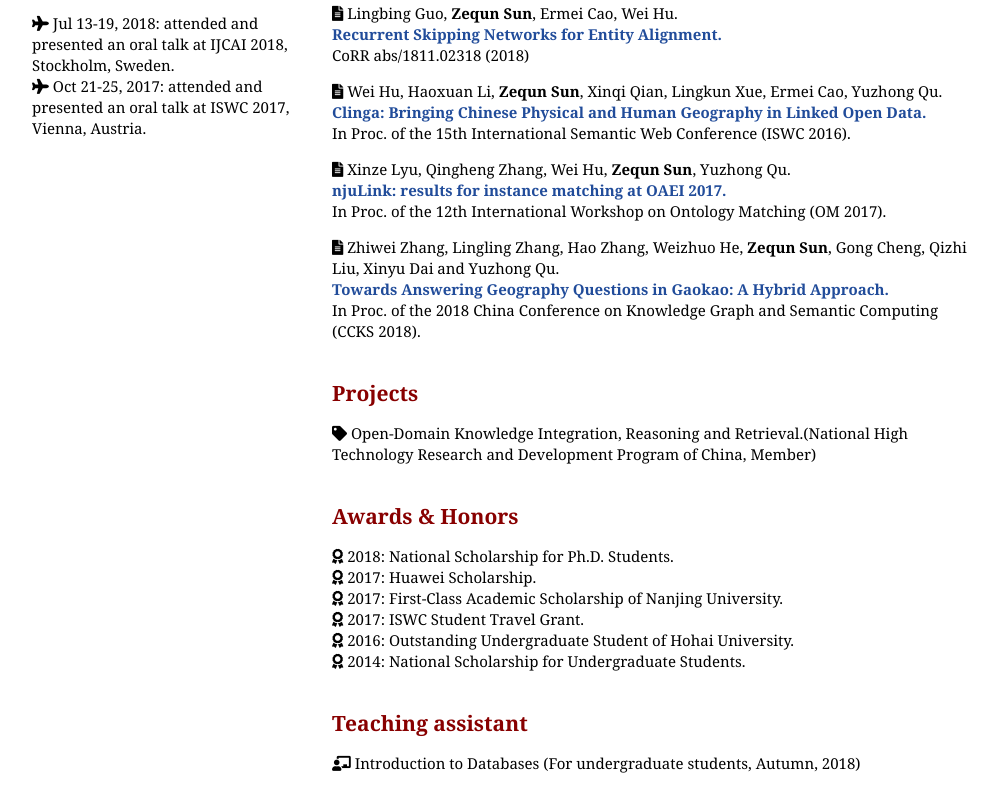
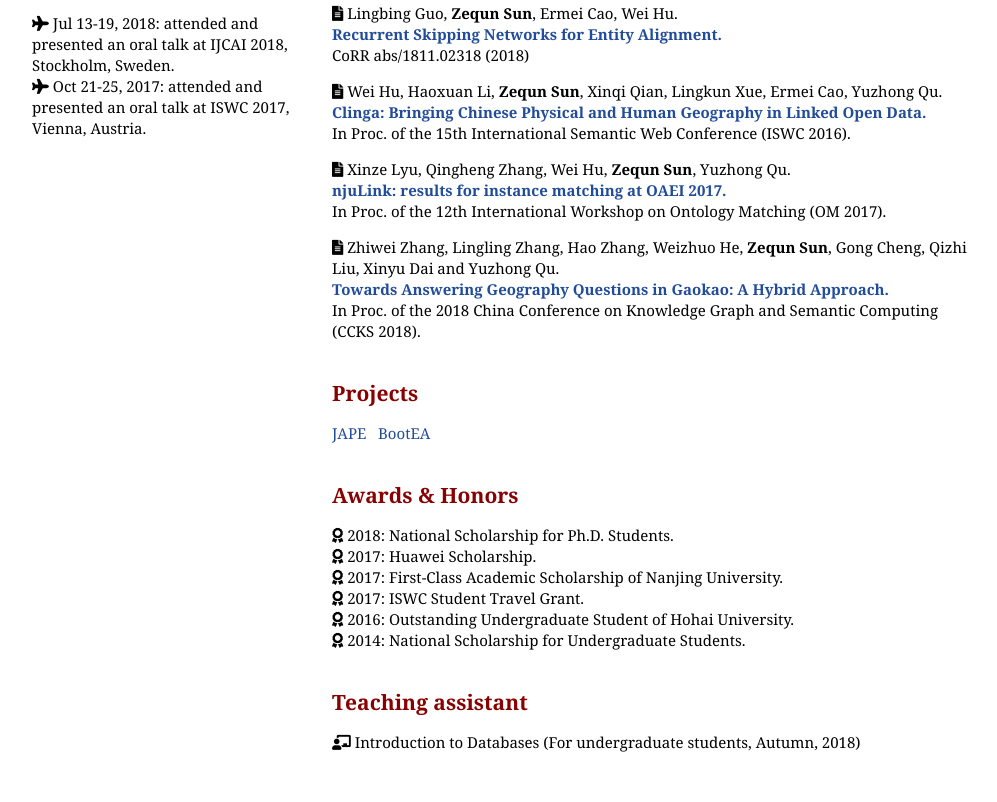
Before and after one commit to sunzequn/sunzequn.github.io, a plain HTML site: page index.htm in a window 1280 px wide. Shown: the part 573-1375 px from the top of the page, without its empty margins (138-1135 px from the left). After the commit the page ends 1354 px from the top, so only its background shows below. Drawn offline with Linux system fonts and the light colour scheme.

Commit message:
add github projects

```diff
--- a/index.htm
+++ b/index.htm
@@ -11,7 +11,7 @@
 	<link rel="stylesheet" href="./homepage/layout.css">
 	<!--<link rel="stylesheet" href="./homepage/font-awesome.min.css"> -->
 	<link rel="stylesheet" href="https://use.fontawesome.com/releases/v5.2.0/css/all.css" integrity="sha384-hWVjflwFxL6sNzntih27bfxkr27PmbbK/iSvJ+a4+0owXq79v+lsFkW54bOGbiDQ" crossorigin="anonymous">
-
+	<script async defer src="https://buttons.github.io/buttons.js"></script>
 	<!--[if lt IE 9]>
     <script src="http://html5shim.googlecode.com/svn/trunk/html5.js"></script>
 	<![endif]-->
@@ -103,8 +103,8 @@
 
 
 				<h1>Projects</h1>
-					<p>
-						<i class="fa fa-tag"></i> Open-Domain Knowledge Integration, Reasoning and Retrieval.(National High Technology Research and Development Program of China, Member)
+					<p> <a class="github-button" href="https://github.com/nju-websoft/JAPE" data-size="large" data-show-count="true" aria-label="Star JAPE on GitHub">JAPE</a>&nbsp;&nbsp;
+						<a class="github-button" href="https://github.com/nju-websoft/BootEA" data-size="large" data-show-count="true" aria-label="Star BootEA on GitHub">BootEA</a>&nbsp;&nbsp;
 					</p></br>
 
 				<h1>Awards & Honors</h1>
```
